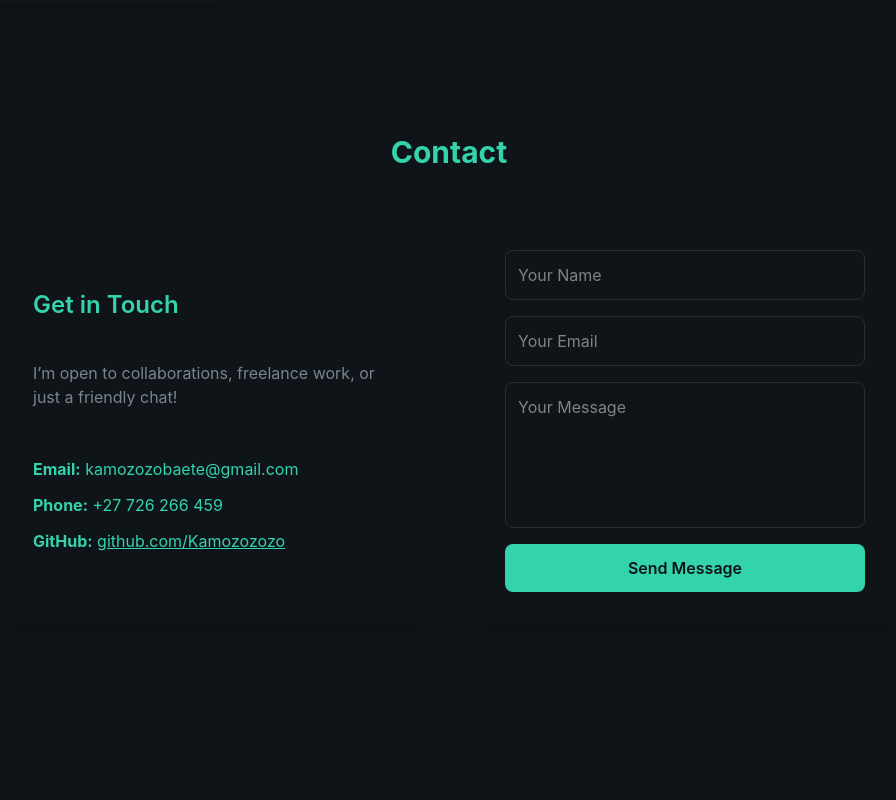
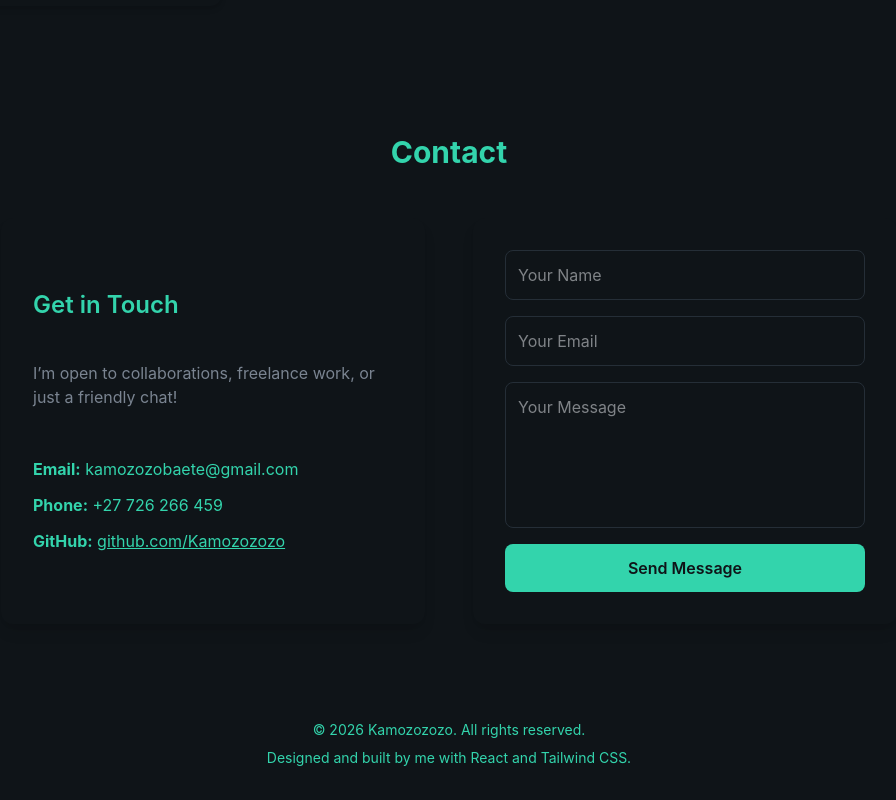
Before and after one commit to Kamozozozo/portfolio, a React (Vite) app: page / in a window 1280 px wide. Shown: the part 3496-4296 px from the top of the page, without its empty margins (191-1087 px from the left). Before the commit the page ends 4184 px from the top, so only its background shows below. Built offline with nearby package versions, Linux system fonts and the light colour scheme.

Commit message:
footer added

```diff
--- a/src/App.jsx
+++ b/src/App.jsx
@@ -5,6 +5,7 @@ import About from './sections/About'
 import Education from './sections/Education'
 import Projects from './sections/Projects'
 import Contact from './sections/Contact'
+import Footer from './sections/Footer'
 
 function App() {
   const [count, setCount] = useState(0)
@@ -17,7 +18,7 @@ function App() {
         <Education/>
         <Projects/>
          <Contact />
-
+         <Footer/>
       </main>
     </div>
   )
--- /dev/null
+++ b/src/sections/Footer.jsx
@@ -0,0 +1,14 @@
+import React from 'react'
+
+const Footer = () => {
+  return (
+    <section className="bg-background text-primary py-8 px-6">
+        <div className="container mx-auto text-center">
+            <p className="text-sm">© 2026 Kamozozozo. All rights reserved.</p>
+            <p className="text-sm mt-2">Designed and built by me with React and Tailwind CSS.</p>
+        </div>
+    </section>
+  )
+}
+
+export default Footer
```
